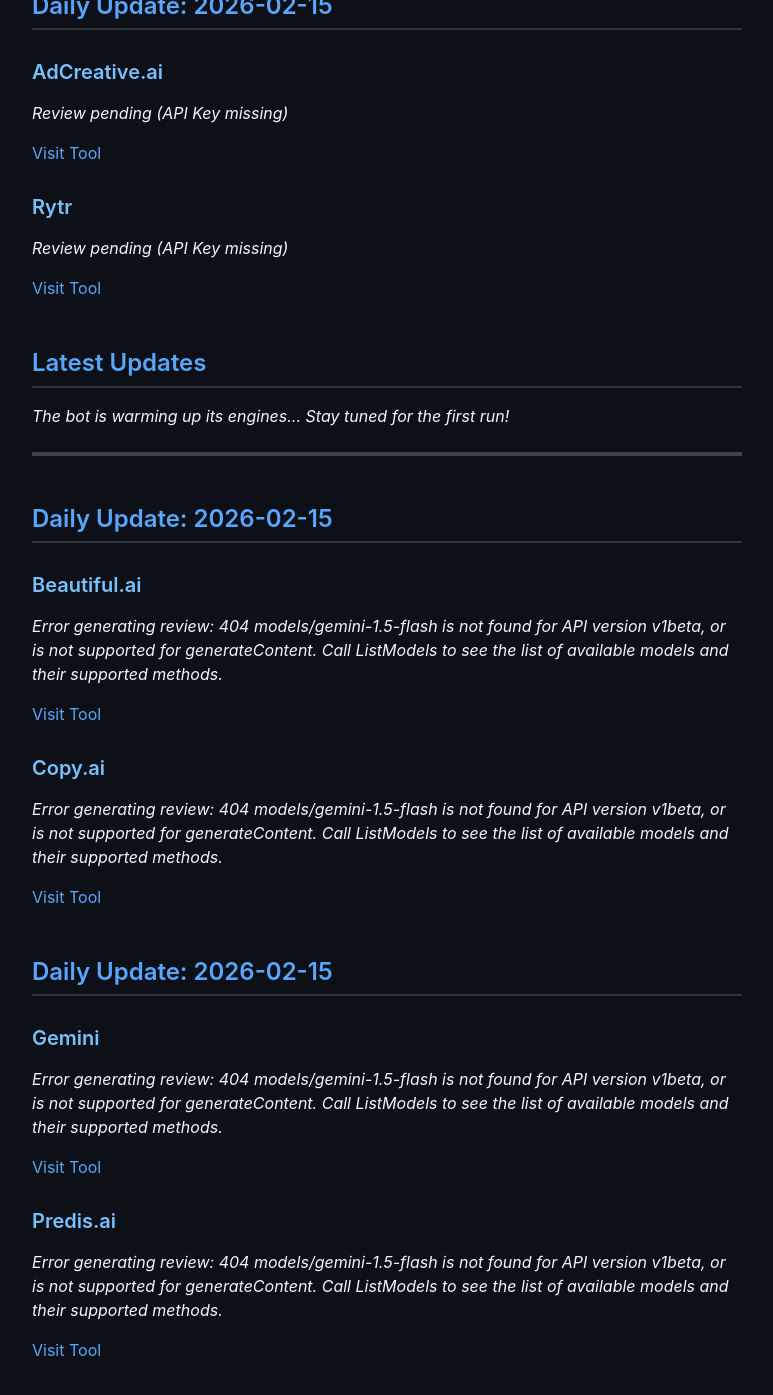
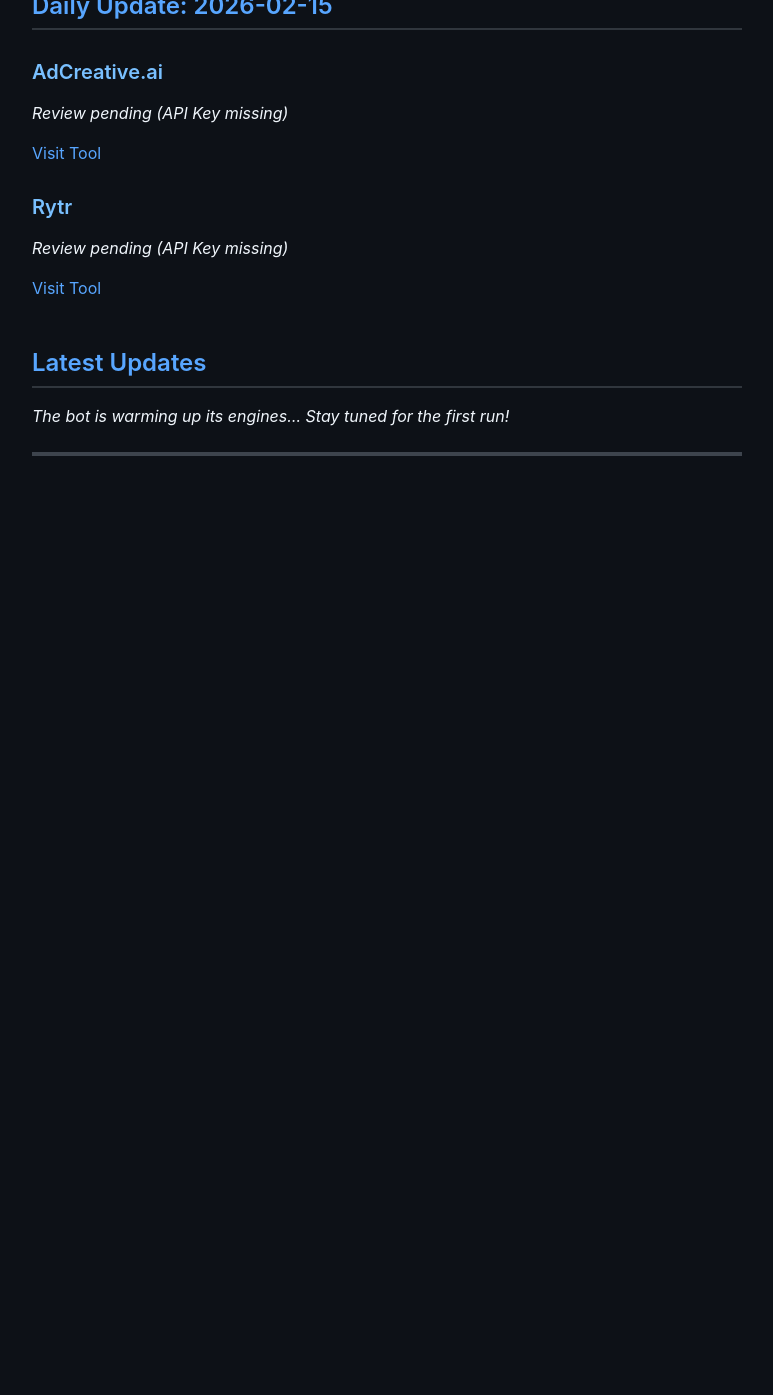
Before and after one commit to virtualsapphirestore/Ai-tools-watchdog, a Jekyll site: the page built from index.md, in a window 1280 px wide and 1400 px high, scrolled down 1563 px. Shown: the top 1395 px of the window, without its empty margins (253-1026 px from the left). Built offline with Jekyll 4.4.1, drawn with Linux system fonts in a browser that asks for light colours; nearby versions of some CDN libraries; after the commit the page ends 2096 px from its top, so only the background shows below that.

```diff
--- a/index.md
+++ b/index.md
@@ -60,29 +60,3 @@ Welcome to your daily AI tools observatory! Here you will find fresh, automated
 *The bot is warming up its engines... Stay tuned for the first run!*
 
 ---
-
-## Daily Update: 2026-02-15
-
-### Beautiful.ai
-
-*Error generating review: 404 models/gemini-1.5-flash is not found for API version v1beta, or is not supported for generateContent. Call ListModels to see the list of available models and their supported methods.*
-
-[Visit Tool](https://beautiful.ai)
-### Copy.ai
-
-*Error generating review: 404 models/gemini-1.5-flash is not found for API version v1beta, or is not supported for generateContent. Call ListModels to see the list of available models and their supported methods.*
-
-[Visit Tool](https://copy.ai)
-
-## Daily Update: 2026-02-15
-
-### Gemini
-
-*Error generating review: 404 models/gemini-1.5-flash is not found for API version v1beta, or is not supported for generateContent. Call ListModels to see the list of available models and their supported methods.*
-
-[Visit Tool](https://gemini.google.com)
-### Predis.ai
-
-*Error generating review: 404 models/gemini-1.5-flash is not found for API version v1beta, or is not supported for generateContent. Call ListModels to see the list of available models and their supported methods.*
-
-[Visit Tool](https://predis.ai)
```
Also changed, not shown: src/scraper.py (+10 -1 lines).
